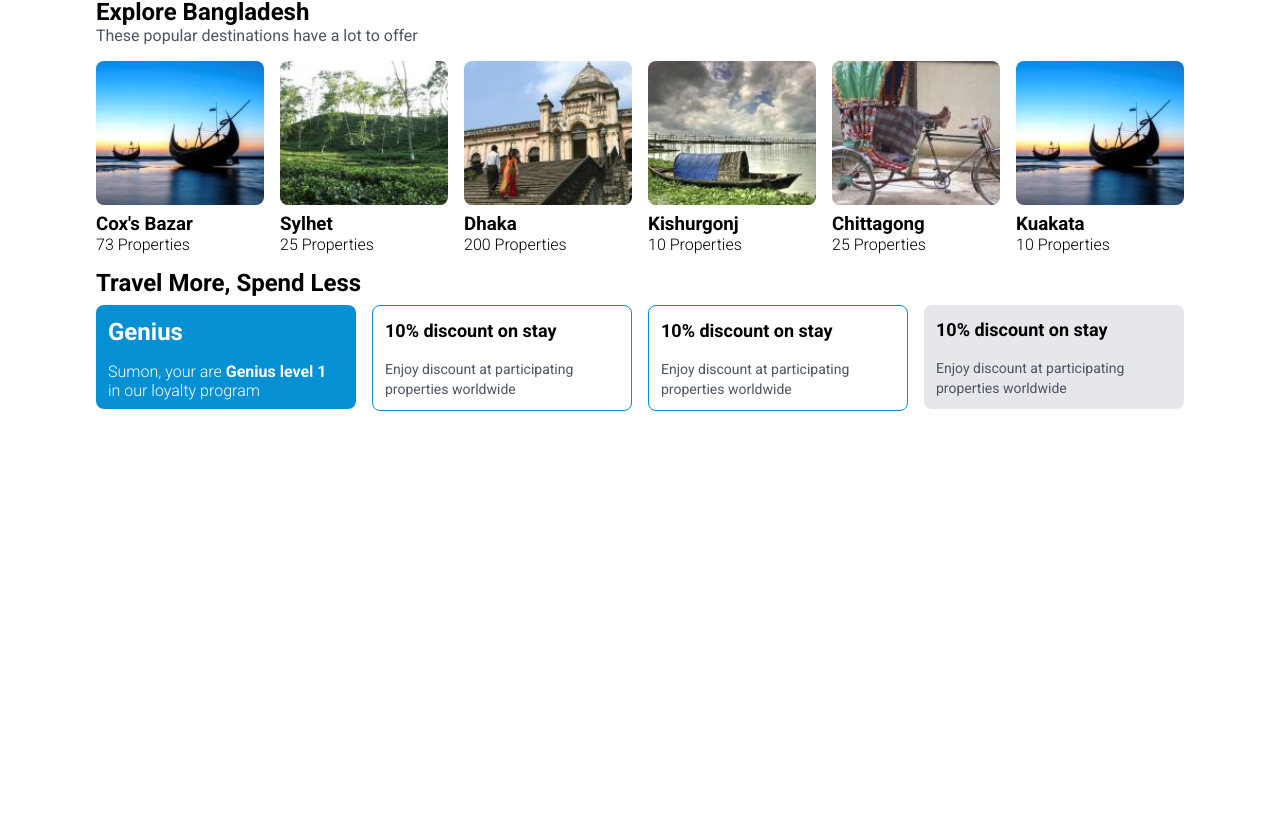
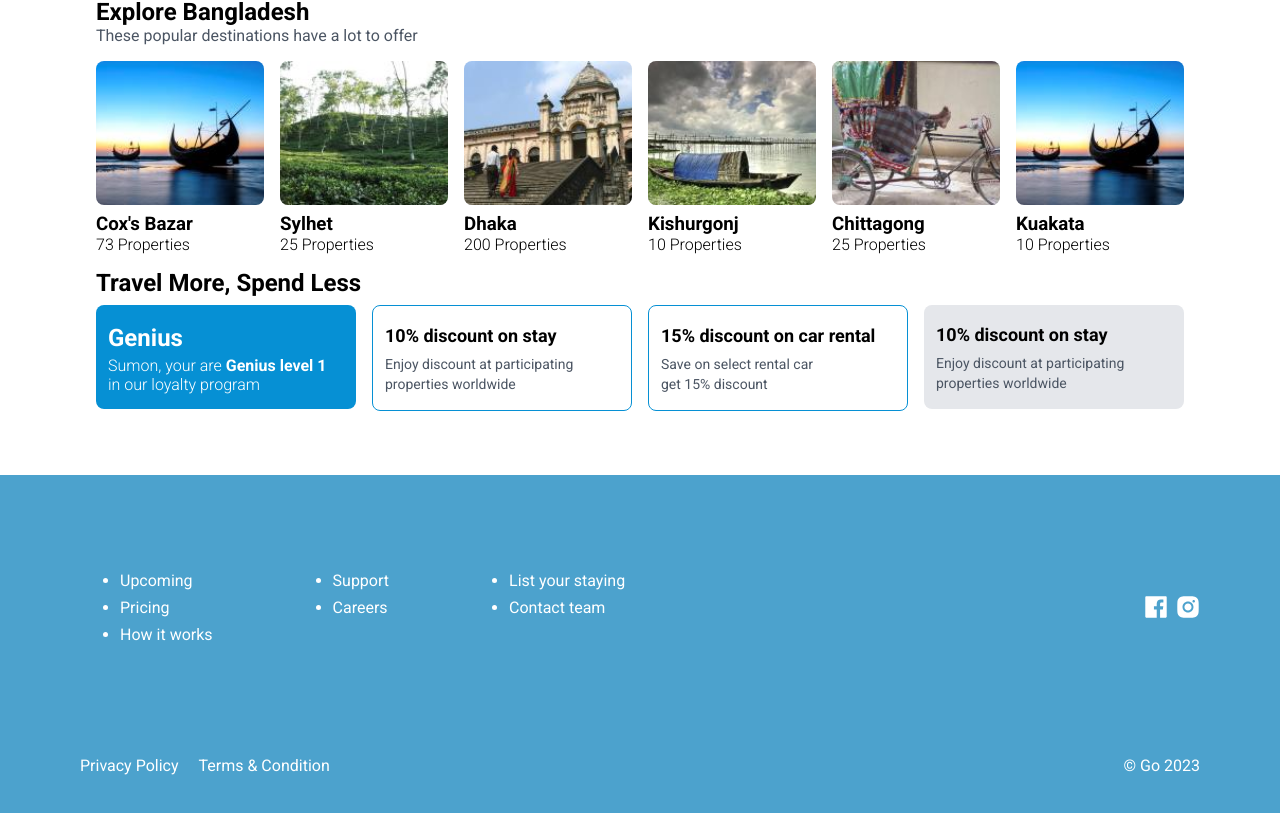
Before and after one commit to Sumon092/go-booking-client, a React (Vite) app: page / in a window 1280 px wide. Shown: the part 1371-2184 px from the top of the page. Before the commit the page ends 1782 px from the top, so only its background shows below. Built offline with nearby package versions, Linux system fonts and the light colour scheme.

Commit message:
footer added

```diff
--- a/src/component/Discount.tsx
+++ b/src/component/Discount.tsx
@@ -5,7 +5,7 @@ const Discount = () => {
       <div className="grid grid-cols-4 gap-4">
         <div className="bg-[#0690d4] p-3 rounded-lg h-20 flex flex-col justify-center text-white">
           <h2 className="mb-0">Genius</h2>
-          <p className="font-light">
+          <p className="font-light mt-1">
             Sumon, your are <strong>Genius level 1</strong>
             <br /> in our loyalty program
           </p>
@@ -15,7 +15,7 @@ const Discount = () => {
           style={{ border: "1px solid #0690d4" }}
         >
           <h2 className="mb-0 text-lg">10% discount on stay</h2>
-          <p className="text-gray-600 text-sm">
+          <p className="text-gray-600 text-sm mt-1">
             Enjoy discount at participating <br />
             properties worldwide
           </p>
@@ -24,10 +24,10 @@ const Discount = () => {
           className=" p-3 rounded-lg h-20 flex flex-col justify-center"
           style={{ border: "1px solid #0690d4" }}
         >
-          <h2 className="mb-0 text-lg">10% discount on stay</h2>
-          <p className="text-gray-600 text-sm">
-            Enjoy discount at participating <br />
-            properties worldwide
+          <h2 className="mb-0 text-lg">15% discount on car rental</h2>
+          <p className="text-gray-600 text-sm mt-1">
+            Save on select rental car <br/>
+            get 15% discount
           </p>
         </div>
         <div
@@ -35,7 +35,7 @@ const Discount = () => {
           style={{ background: "gray" }}
         >
           <h2 className="mb-0 text-lg">10% discount on stay</h2>
-          <p className="text-gray-600 text-sm">
+          <p className="text-gray-600 text-sm mt-1">
             Enjoy discount at participating <br />
             properties worldwide
           </p>
--- /dev/null
+++ b/src/component/Footer.tsx
@@ -0,0 +1,38 @@
+
+import { FacebookFilled, InstagramFilled } from '@ant-design/icons';
+export default function Footer() {
+  const date = new Date();
+  const year = date.getFullYear();
+
+  return (
+    <div className="bg-[#4ca2cd] text-white p-20 mt-16">
+      <div className="flex justify-between">
+
+        <div className="flex gap-20">
+          <ul className="space-y-2">
+            <li>Upcoming</li>
+            <li>Pricing</li>
+            <li>How it works</li>
+          </ul>
+          <ul className="space-y-2">
+            <li>Support</li>
+            <li>Careers</li>
+          </ul>
+          <ul className="space-y-2">
+            <li>List your staying</li>
+            <li>Contact team</li>
+          </ul>
+        </div>
+        <div className="flex gap-2 text-2xl">
+          <FacebookFilled />
+          <InstagramFilled />
+        </div>
+      </div>
+      <div className="flex w-full mt-20 gap-5">
+        <p>Privacy Policy</p>
+        <p>Terms & Condition</p>
+        <p className="ml-auto"> &#169; Go {year}</p>
+      </div>
+    </div>
+  );
+}
--- a/src/pages/Home.tsx
+++ b/src/pages/Home.tsx
@@ -1,6 +1,7 @@
 import Destination from "../component/Destination";
 import Discount from "../component/Discount";
 import Explore from "../component/Explore";
+import Footer from "../component/Footer";
 import Header from "../component/Header";
 import Offers from "../component/Offers";
 import SearchFilter from "../component/SearchFilter";
@@ -14,6 +15,7 @@ const Home = () => {
             <Destination/>
             <Explore/>
             <Discount/>
+            <Footer/>
         </div>
     );
 };
```
